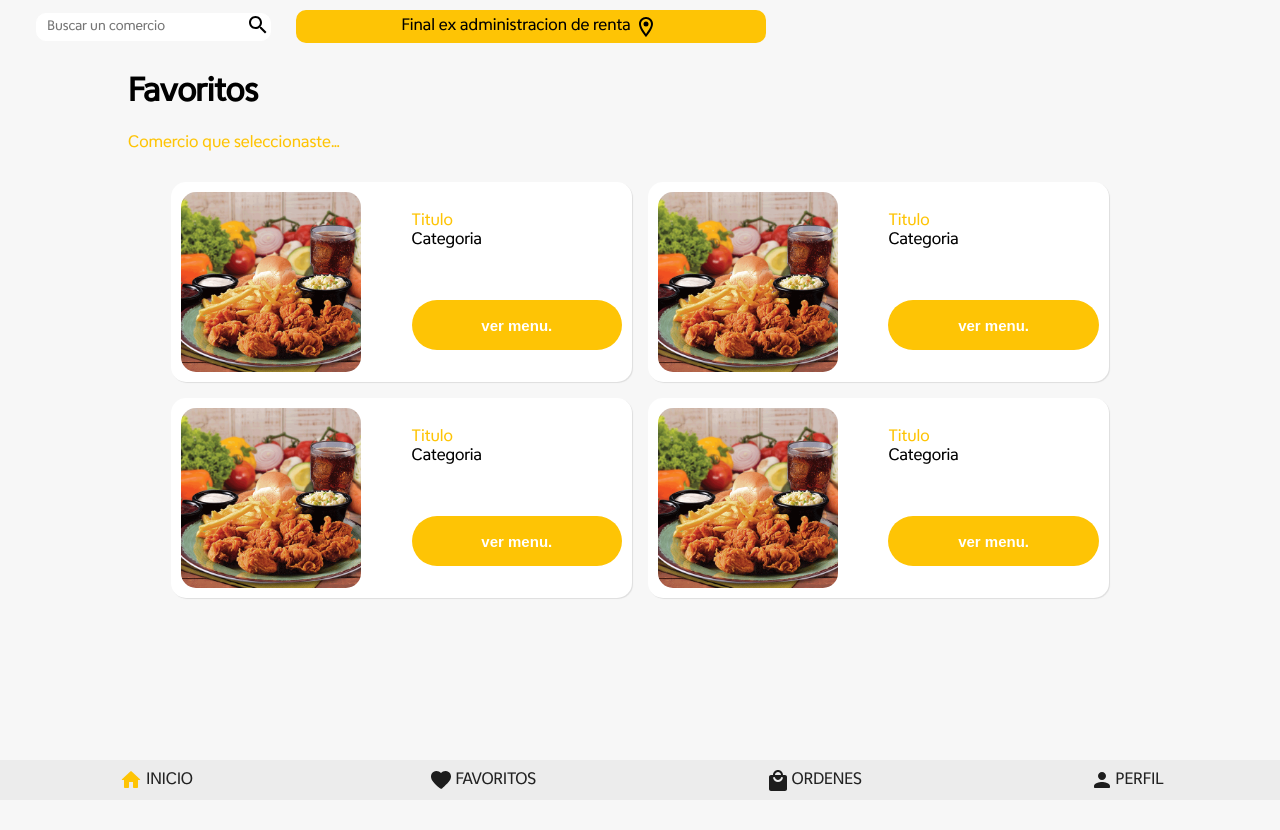
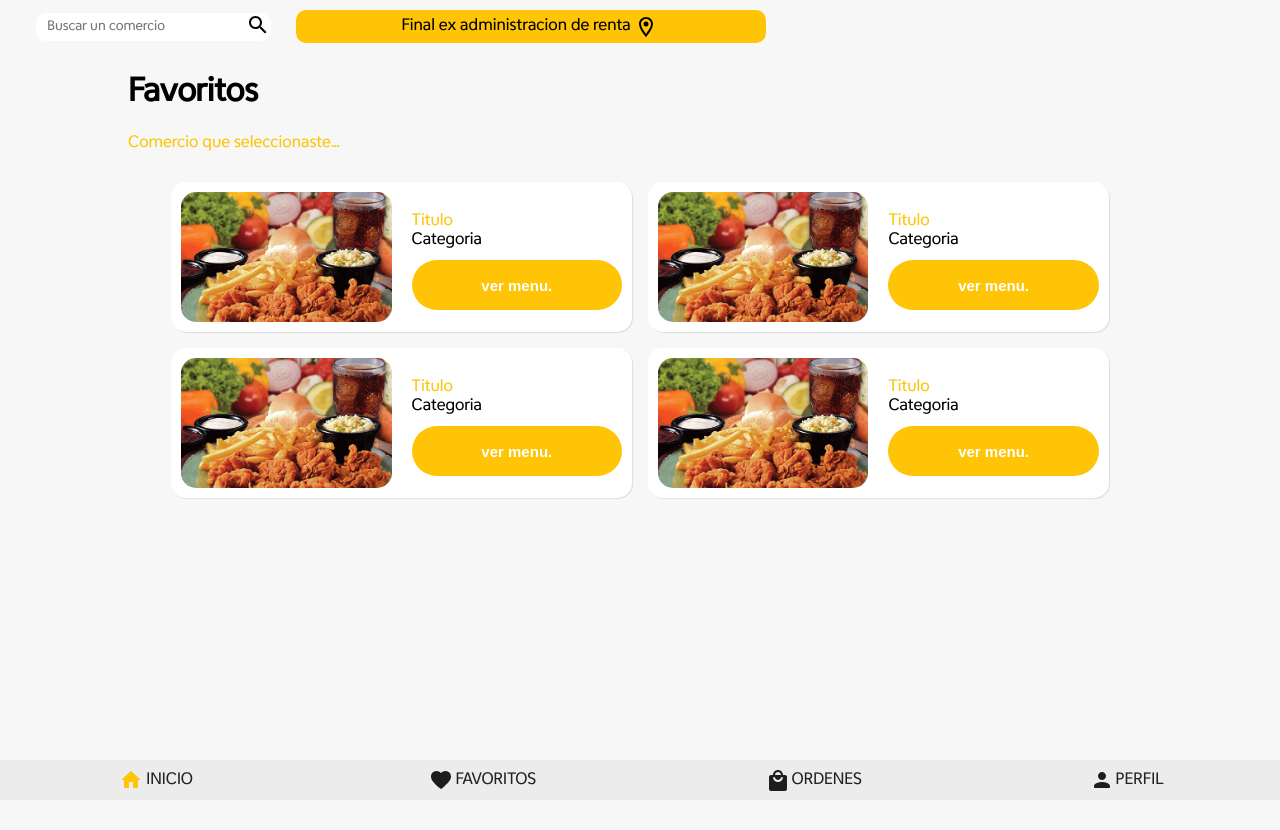
Before and after one commit to Urielch997/DeliveryApp, a React (Create React App) app: page /favorito in a window 1280 px wide. Shown: the top 830 px of the page. Built offline with nearby package versions, Linux system fonts and the light colour scheme; no server answers.

Commit message:
Favoritos
Se realizaron cambios en la seccion de favoritos

```diff
--- a/src/estilos/favoritos.css
+++ b/src/estilos/favoritos.css
@@ -6,7 +6,7 @@
     display: flex;
     width: 45%;
     background:#fff;
-    height: 200px;
+    height: 150px;
     border-radius: 15px;
     box-shadow: 1px 1px 1px rgba(0,0,0, 0.1);
     margin:8px 8px;
@@ -40,7 +40,7 @@
 
 .img-fav img{
     border-radius:15px;
-    width: auto;
+    width: 100%;
     height: 100%;
 }
 
@@ -54,8 +54,25 @@
 }
 
 .text-fav-container > button {
-    margin-top: 50px;
+    margin-top: 10px;
 }
+
+
+@supports(object-fit: cover){
+    .img-fav img{
+      height: 100%;
+      object-fit: cover;
+      object-position: center center;
+    }
+
+    /*.card img{
+        width: 100%;
+        object-fit: cover;
+        object-position: center center;
+        width: 100%;
+    }*/
+}
+
 
 .orange{
     background:#fec405 !important;
--- a/src/estilos/login.css
+++ b/src/estilos/login.css
@@ -57,6 +57,8 @@ html {
     box-sizing: border-box;
 
 }
+
+
 
 .yellow{
     color:#fec405;
```
